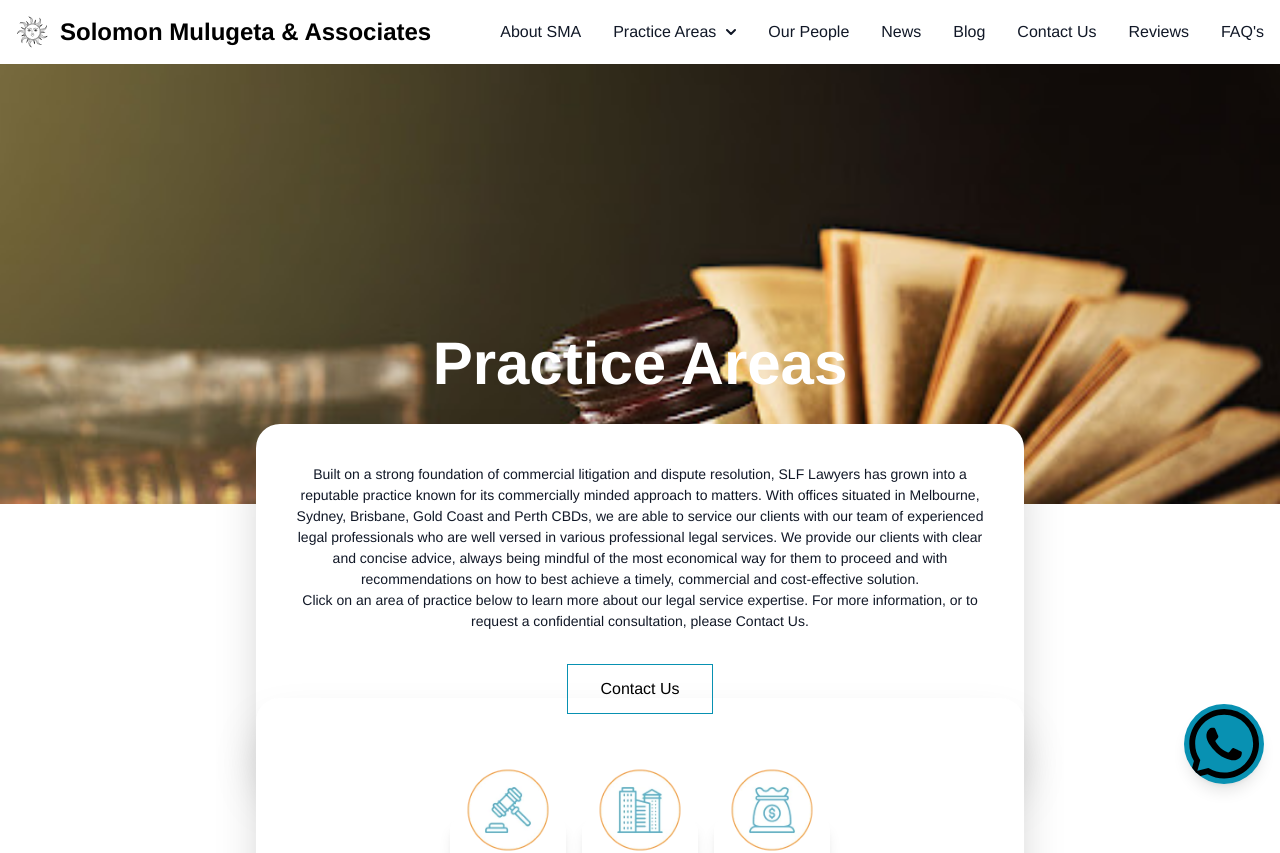
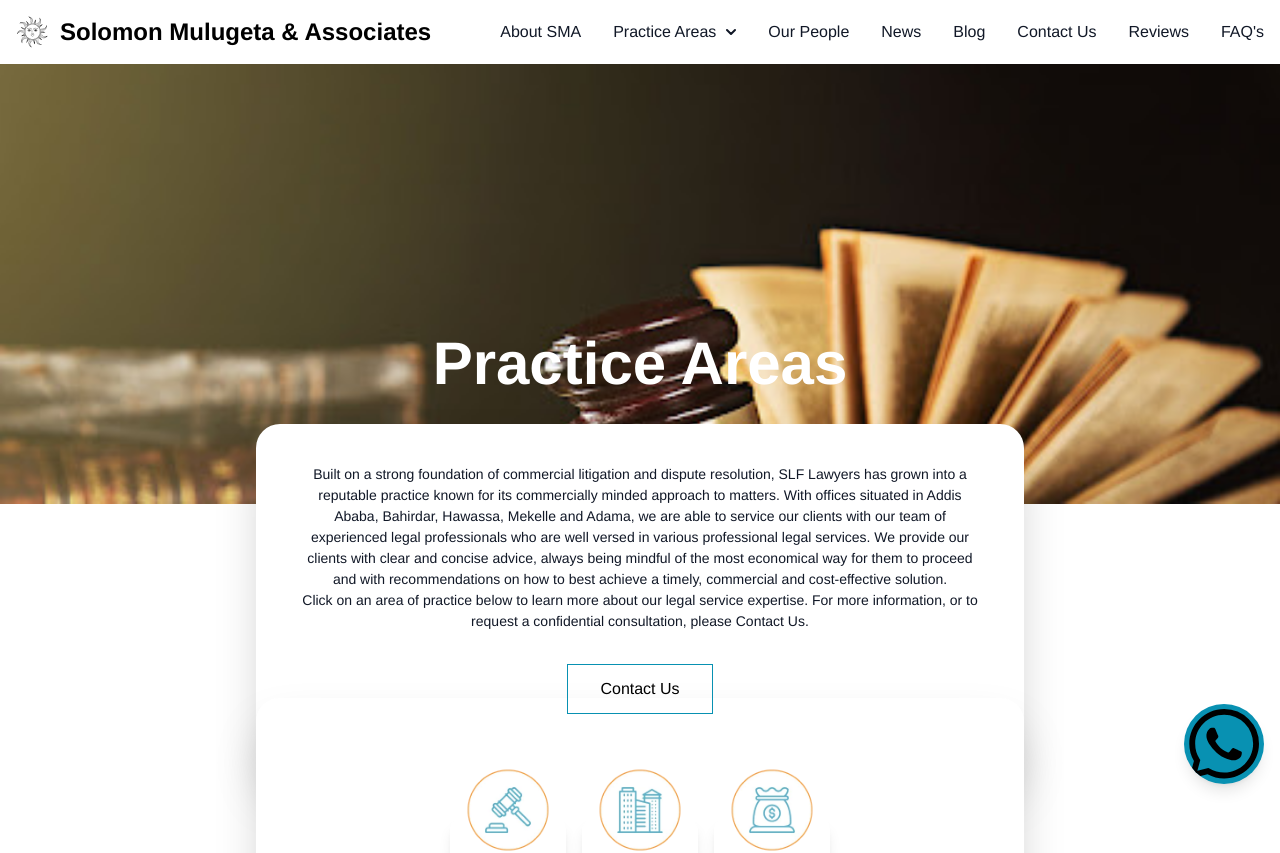
Before and after one commit to abenooo/lawyer_public_site, a Next.js app: page /practiceArea in a window 1280 px wide. Shown: the top 853 px of the page. Built offline with nearby package versions, Linux system fonts and the light colour scheme.

Commit message:
Update the text

```diff
--- a/components/PracticeArea.jsx
+++ b/components/PracticeArea.jsx
@@ -19,8 +19,8 @@ const PracticeArea = () => {
                 Built on a strong foundation of commercial litigation and
                 dispute resolution, SLF Lawyers has grown into a reputable
                 practice known for its commercially minded approach to matters.
-                With offices situated in Melbourne, Sydney, Brisbane, Gold Coast
-                and Perth CBDs, we are able to service our clients with our team
+                With offices situated in Addis Ababa, Bahirdar, Hawassa, Mekelle
+                and Adama, we are able to service our clients with our team
                 of experienced legal professionals who are well versed in
                 various professional legal services. We provide our clients with
                 clear and concise advice, always being mindful of the most
```
